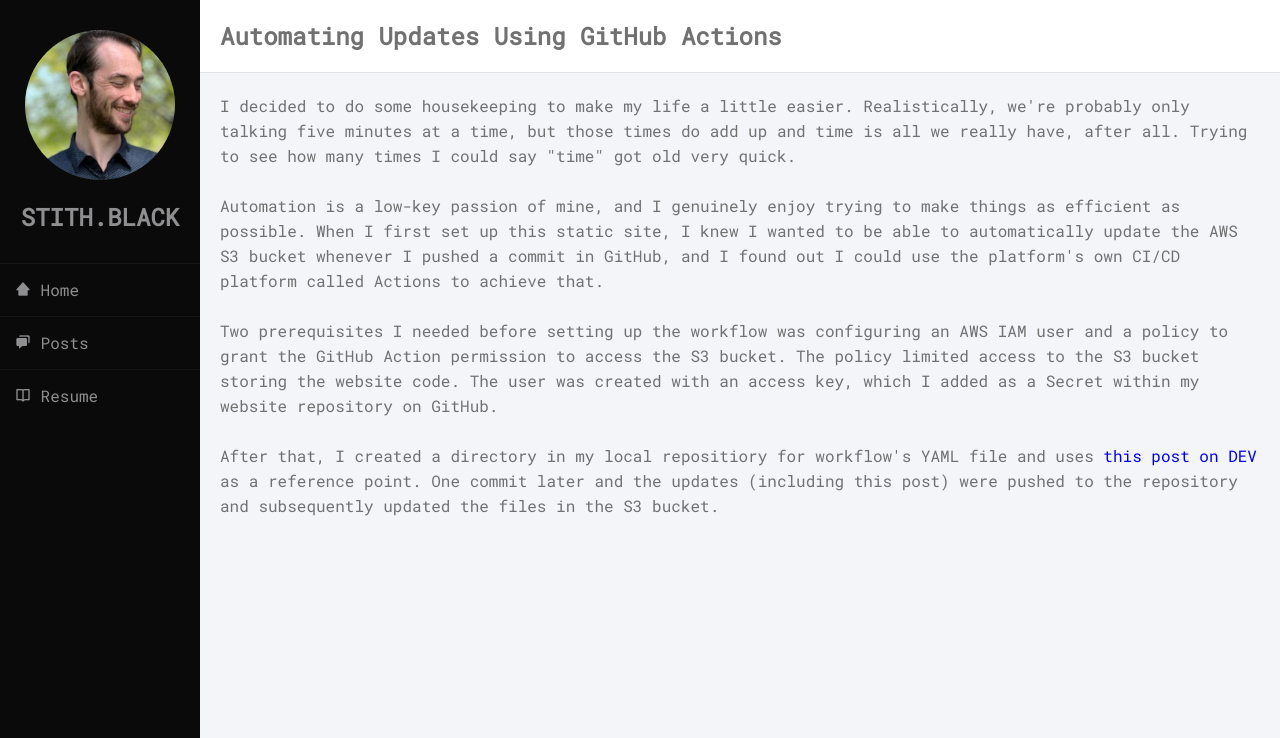
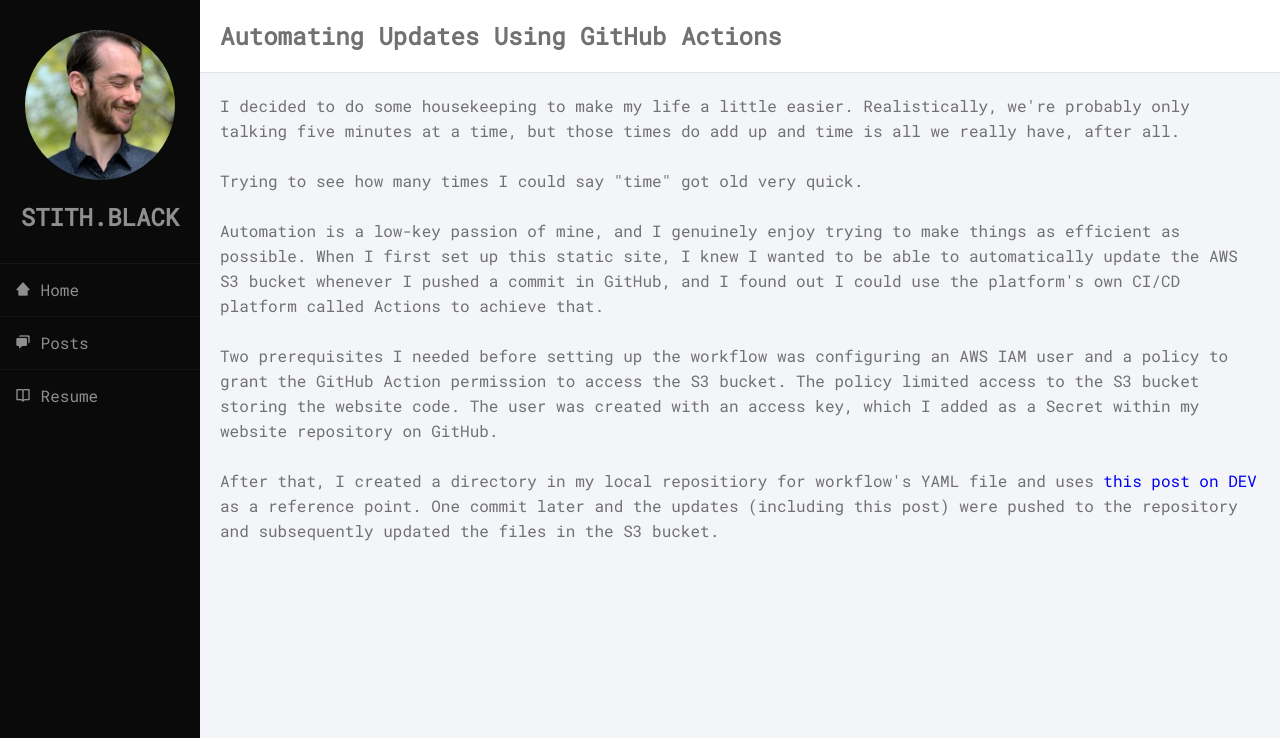
Before and after one commit to stithblack/personal_website, a plain HTML site: page posts/20250707/20250707.html in a window 1280 px wide. Shown: the top 738 px of the page. Drawn offline with nearby package versions, Linux system fonts and the light colour scheme.

Commit message:
Updated 07/07/25 post

```diff
--- a/posts/20250707/20250707.html
+++ b/posts/20250707/20250707.html
@@ -31,7 +31,9 @@
         <div class="header"><h2>Automating Updates Using GitHub Actions</h2></div>
         <div class="info">
             <div class="post">
-                <p>I decided to do some housekeeping to make my life a little easier. Realistically, we're probably only talking five minutes at a time, but those times do add up and time is all we really have, after all. Trying to see how many times I could say "time" got old very quick.</p>
+                <p>I decided to do some housekeeping to make my life a little easier. Realistically, we're probably only talking five minutes at a time, but those times do add up and time is all we really have, after all.</p>
+                <br>
+                <p>Trying to see how many times I could say "time" got old very quick.</p>
                 <br>
                 <p>Automation is a low-key passion of mine, and I genuinely enjoy trying to make things as efficient as possible. When I first set up this static site, I knew I wanted to be able to automatically update the AWS S3 bucket whenever I pushed a commit in GitHub, and I found out I could use the platform's own CI/CD platform called Actions to achieve that.</p>
                 <br>
```
